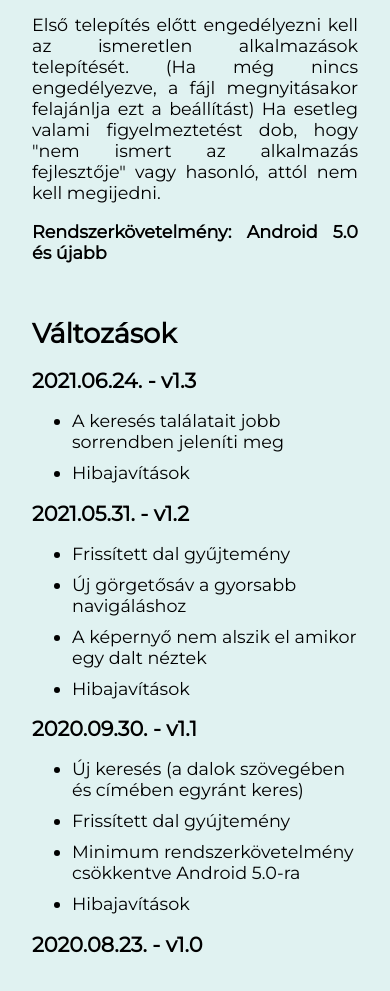
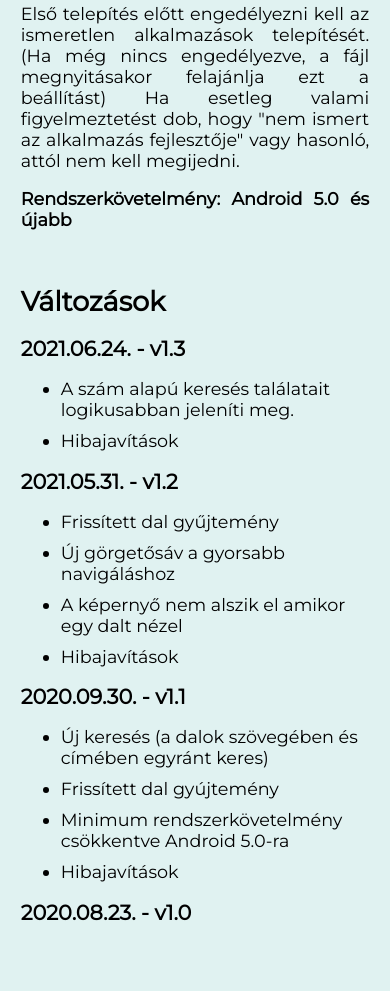
Before and after one commit to simon-vajda/kbgy-enekek-web, a plain HTML site: page index.html in a window 390 px wide. Shown: the part 469-1460 px from the top of the page. After the commit the page ends 1432 px from the top, so only its background shows below. Drawn offline with Linux system fonts and the light colour scheme.

Commit message:
padding adjusted on mobile

```diff
--- a/index.html
+++ b/index.html
@@ -71,6 +71,10 @@
         }
 
         @media screen and (max-width: 600px) {
+            body {
+                padding: 0.8em;
+            }
+
             button {
                 width: 100%;
             }
@@ -93,14 +97,14 @@
     <h1>Változások</h1>
     <h2>2021.06.24. - v1.3</h2>
     <ul>
-        <li>A keresés találatait jobb sorrendben jeleníti meg</li>
+        <li>A szám alapú keresés találatait logikusabban jeleníti meg.</li>
         <li>Hibajavítások</li>
     </ul>
     <h2>2021.05.31. - v1.2</h2>
     <ul>
         <li>Frissített dal gyűjtemény</li>
         <li>Új görgetősáv a gyorsabb navigáláshoz</li>
-        <li>A képernyő nem alszik el amikor egy dalt néztek</li>
+        <li>A képernyő nem alszik el amikor egy dalt nézel</li>
         <li>Hibajavítások</li>
     </ul>
     <h2>2020.09.30. - v1.1</h2>
```
